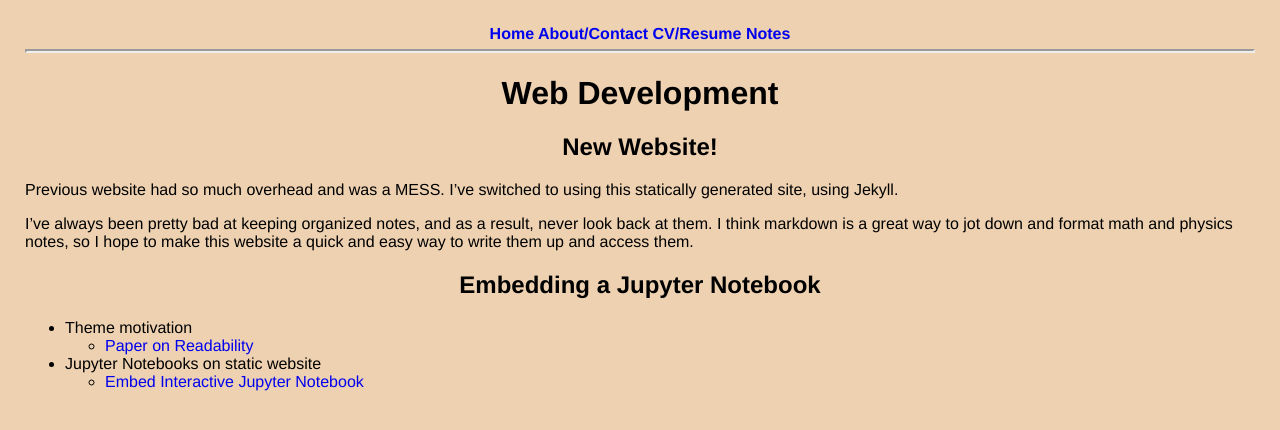
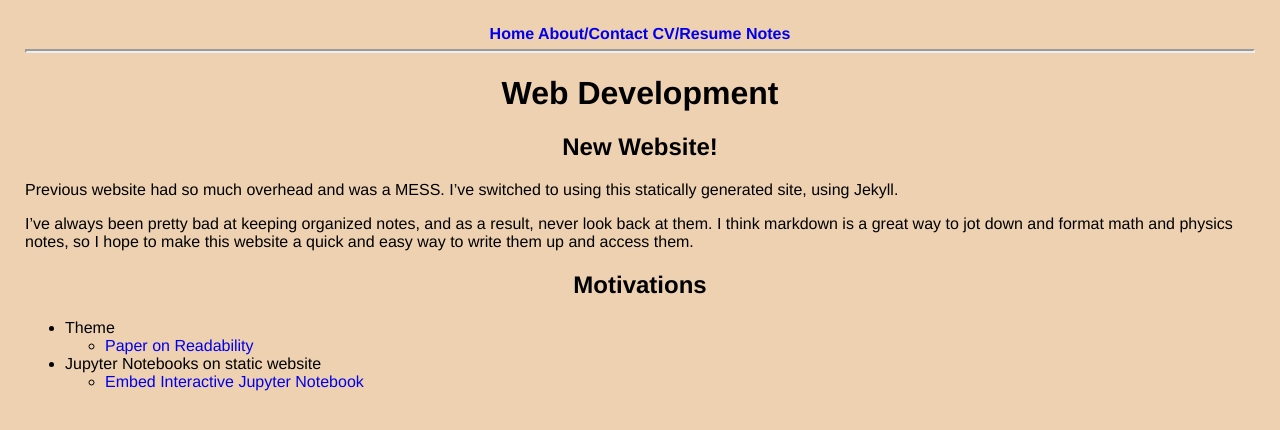
Before and after one commit to thaihangchung7/thaihangchung7.github.io, a Jekyll site: the page built from _notes/webdev.md, in a window 1280 px wide. Shown: the top 430 px of the page. Built offline with Jekyll 4.4.1, drawn with Linux system fonts in a browser that asks for light colours.

Commit message:
Updating Headers

```diff
--- a/_notes/webdev.md
+++ b/_notes/webdev.md
@@ -10,9 +10,9 @@ Previous website had so much overhead and was a MESS. I've switched to using thi
 
 I've always been pretty bad at keeping organized notes, and as a result, never look back at them. I think markdown is a great way to jot down and format math and physics notes, so I hope to make this website a quick and easy way to write them up and access them.
 
-## Embedding a Jupyter Notebook
+## Motivations
 
-+ Theme motivation
++ Theme
   - [Paper on Readability](https://www.cs.cmu.edu/~jbigham/pubs/pdfs/2017/colors.pdf)
 + Jupyter Notebooks on static website
   - [Embed Interactive Jupyter Notebook](https://elc.github.io/posts/embed-interactive-notebooks/)
```
